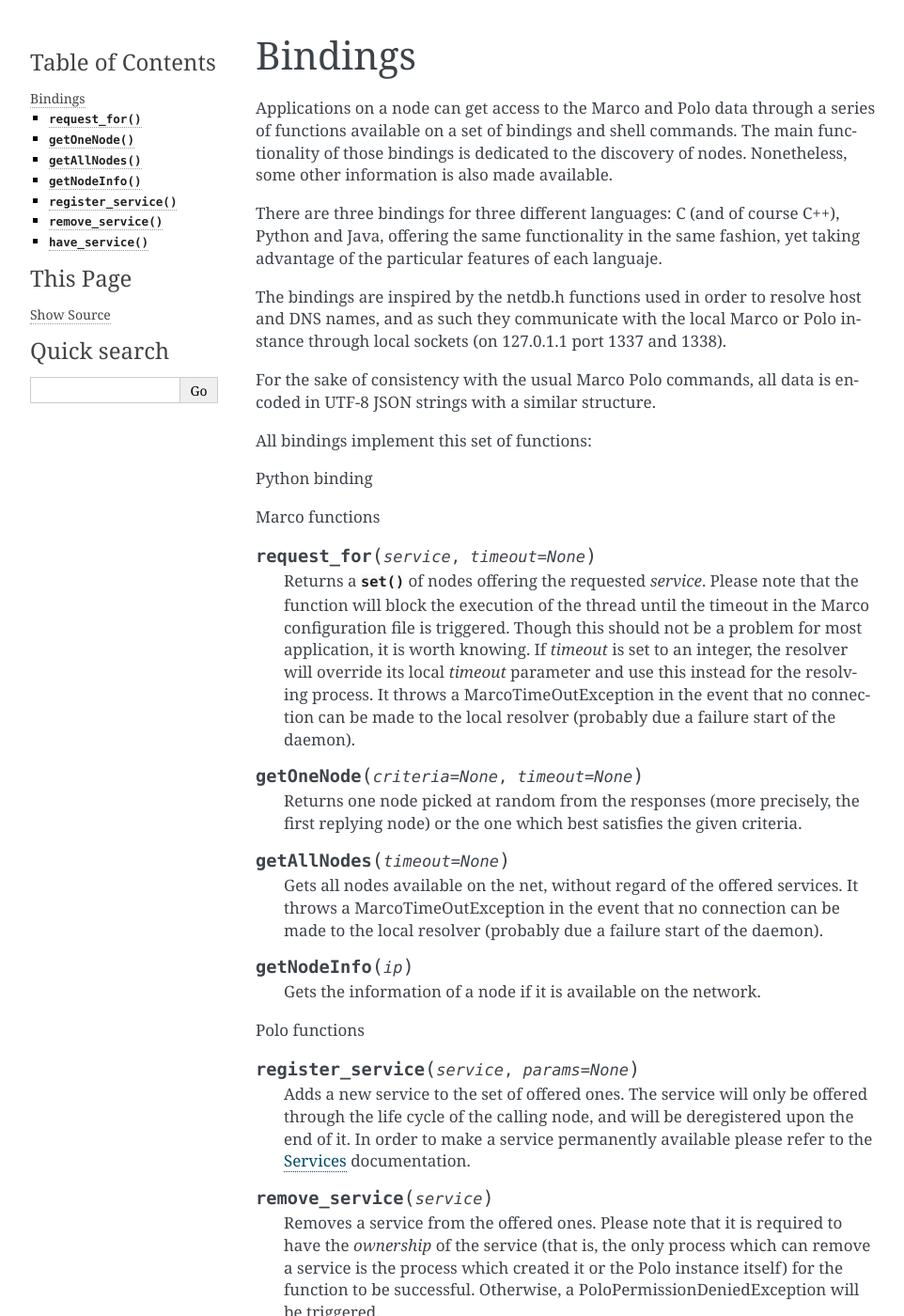
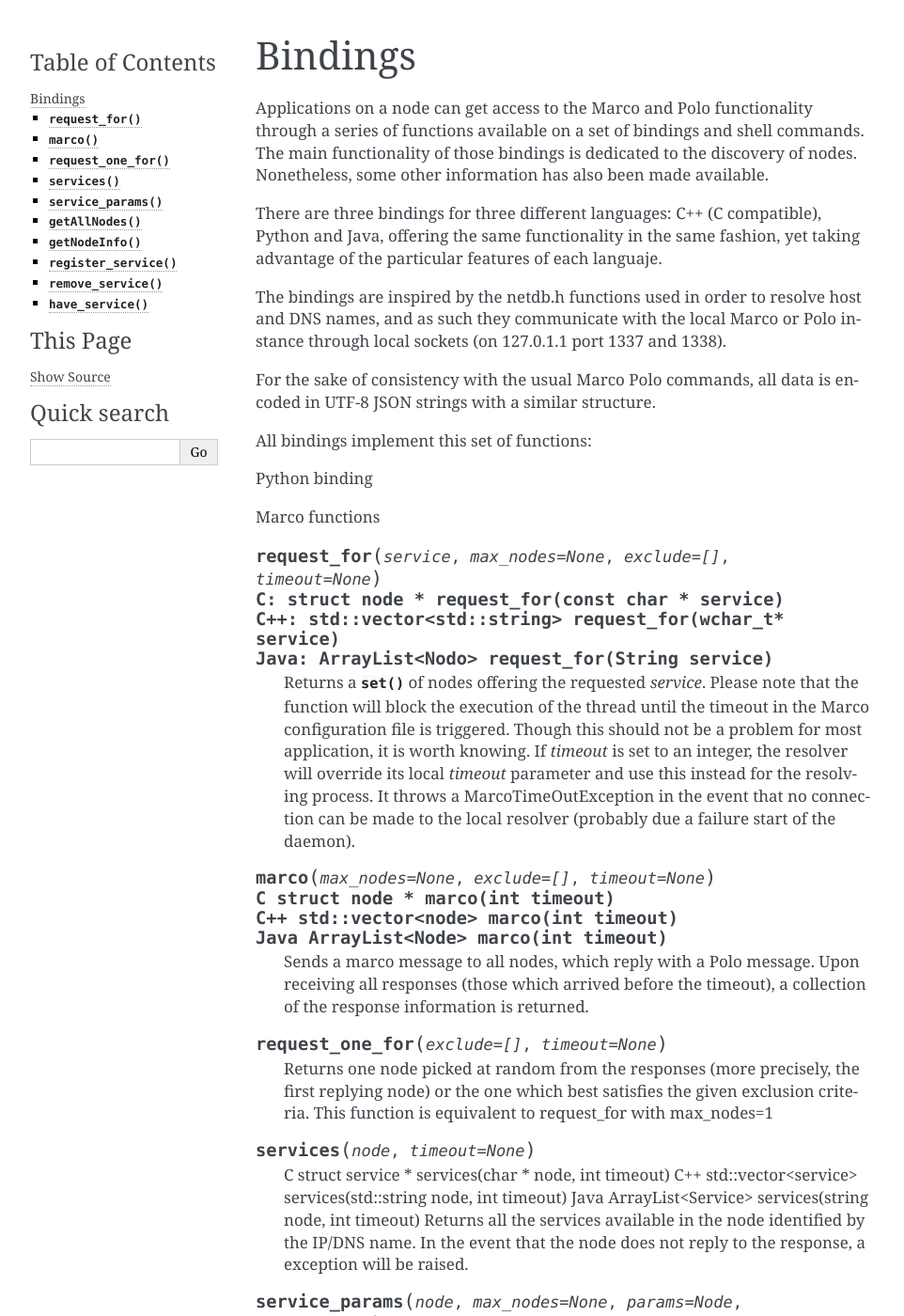
Before and after one commit to Alternhuman/marcopolo, a Sphinx documentation site: the page built from doc/source/bindings.rst, in a window 1280 px wide and 1400 px high. Shown: the whole window at 94% size, without its empty margins (148-1110 px from the left). Built offline with Sphinx 7.4.7, drawn with Linux system fonts in a browser that asks for light colours; pages that are not in the unit, such as notebooks, are missing from menus; some of the changed text lies outside the part shown.

Commit message:
Definition of bindings

```diff
--- a/doc/source/bindings.rst
+++ b/doc/source/bindings.rst
@@ -1,9 +1,9 @@
 Bindings
 ========
 
-Applications on a node can get access to the Marco and Polo data through a series of functions available on a set of bindings and shell commands. The main functionality of those bindings is dedicated to the discovery of nodes. Nonetheless, some other information is also made available.
+Applications on a node can get access to the Marco and Polo functionality through a series of functions available on a set of bindings and shell commands. The main functionality of those bindings is dedicated to the discovery of nodes. Nonetheless, some other information has also been made available.
 
-There are three bindings for three different languages: C (and of course C++), Python and Java, offering the same functionality in the same fashion, yet taking advantage of the particular features of each languaje.
+There are three bindings for three different languages: C++ (C compatible), Python and Java, offering the same functionality in the same fashion, yet taking advantage of the particular features of each languaje.
 
 The bindings are inspired by the netdb.h functions used in order to resolve host and DNS names, and as such they communicate with the local Marco or Polo instance through local sockets (on 127.0.1.1 port 1337 and 1338).
 
@@ -15,16 +15,41 @@ Python binding
 
 Marco functions
 
-.. py:function:: request_for(service, timeout=None)
+.. py:function:: request_for(service, max_nodes=None, exclude=[], timeout=None)
+	C: struct node * request_for(const char * service)
+	C++: std::vector<std::string> request_for(wchar_t* service)
+	Java: ArrayList<Nodo> request_for(String service)
 
 	Returns a :py:func:`set` of nodes offering the requested *service*.
 	Please note that the function will block the execution of the thread until the timeout in the Marco configuration file is triggered. Though this should not be a problem for most application, it is worth knowing.
 	If *timeout* is set to an integer, the resolver will override its local *timeout* parameter and use this instead for the resolving process.
 	It throws a MarcoTimeOutException in the event that no connection can be made to the local resolver (probably due a failure start of the daemon).
 
-.. py:function:: getOneNode(criteria=None, timeout=None)
+.. py:function:: marco(max_nodes=None, exclude=[], timeout=None)
+	C struct node * marco(int timeout)
+	C++ std::vector<node> marco(int timeout)
+	Java ArrayList<Node> marco(int timeout)
 
-	Returns one node picked at random from the responses (more precisely, the first replying node) or the one which best satisfies the given criteria.
+	Sends a marco message to all nodes, which reply with a Polo message. Upon receiving all responses (those which arrived before the timeout), a collection of the response information is returned.
+
+.. py:function:: request_one_for(exclude=[], timeout=None)
+
+	Returns one node picked at random from the responses (more precisely, the first replying node) or the one which best satisfies the given exclusion criteria. This function is equivalent to request_for with max_nodes=1
+
+.. py:function:: services(node, timeout=None)
+
+	C struct service * services(char * node, int timeout)
+	C++ std::vector<service> services(std::string node, int timeout)
+	Java ArrayList<Service> services(string node, int timeout)
+	Returns all the services available in the node identified by the IP/DNS name. In the event that the node does not reply to the response, a exception will be raised.
+
+.. py:function:: service_params(node, max_nodes=None, params=Node, timeout=None)
+
+	C struct node * service_params(char * node, struct service params, int timeout)
+	C++ std::vector<node> service_params(char * node, service params, int timeout)
+	Java ArrayList<Node> service_params(string node, service node, int timeout)
+
+	Returns all the nodes in the net which satisfy the given params for a certain service.
 
 .. py:function:: getAllNodes(timeout=None)
 
```
